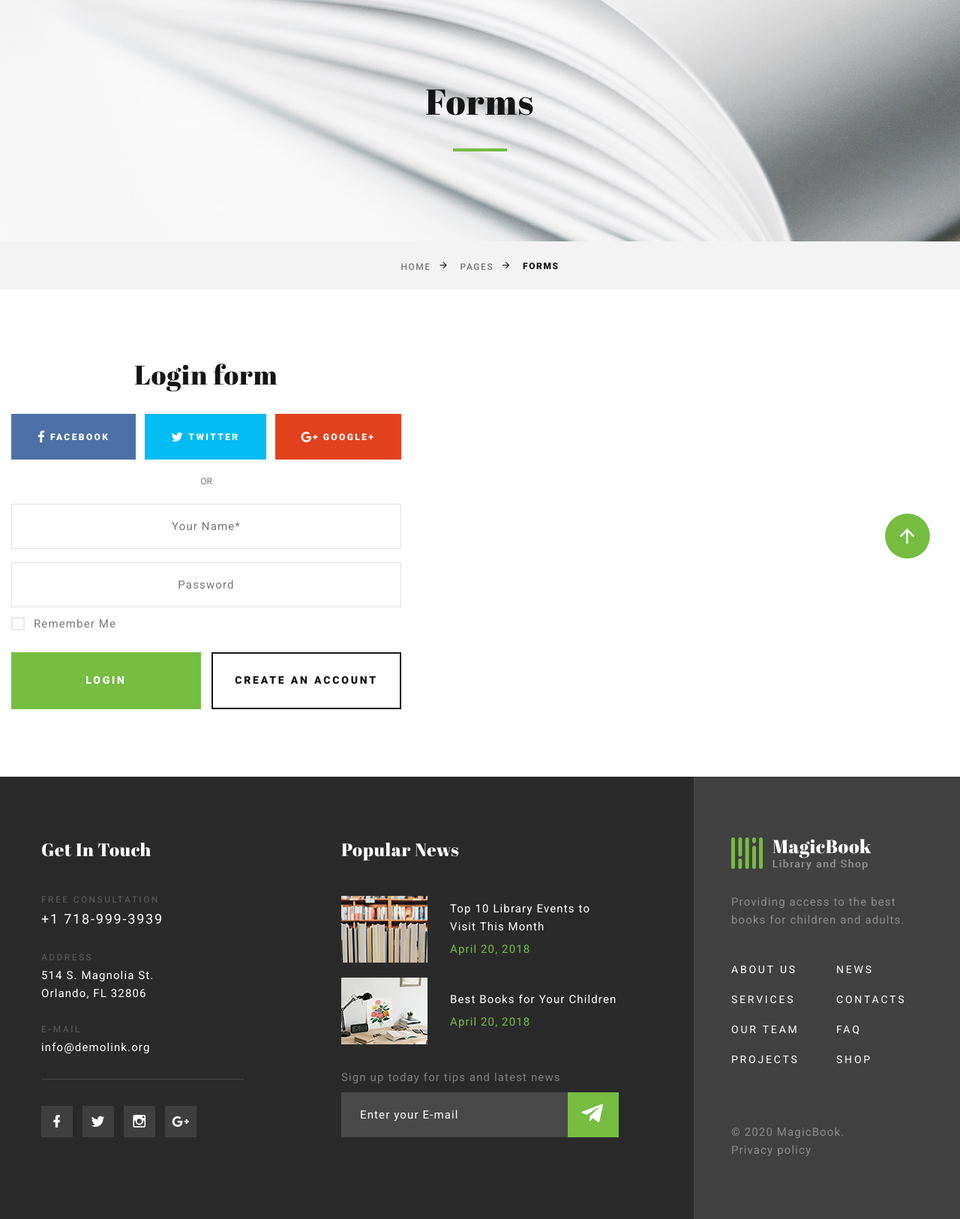
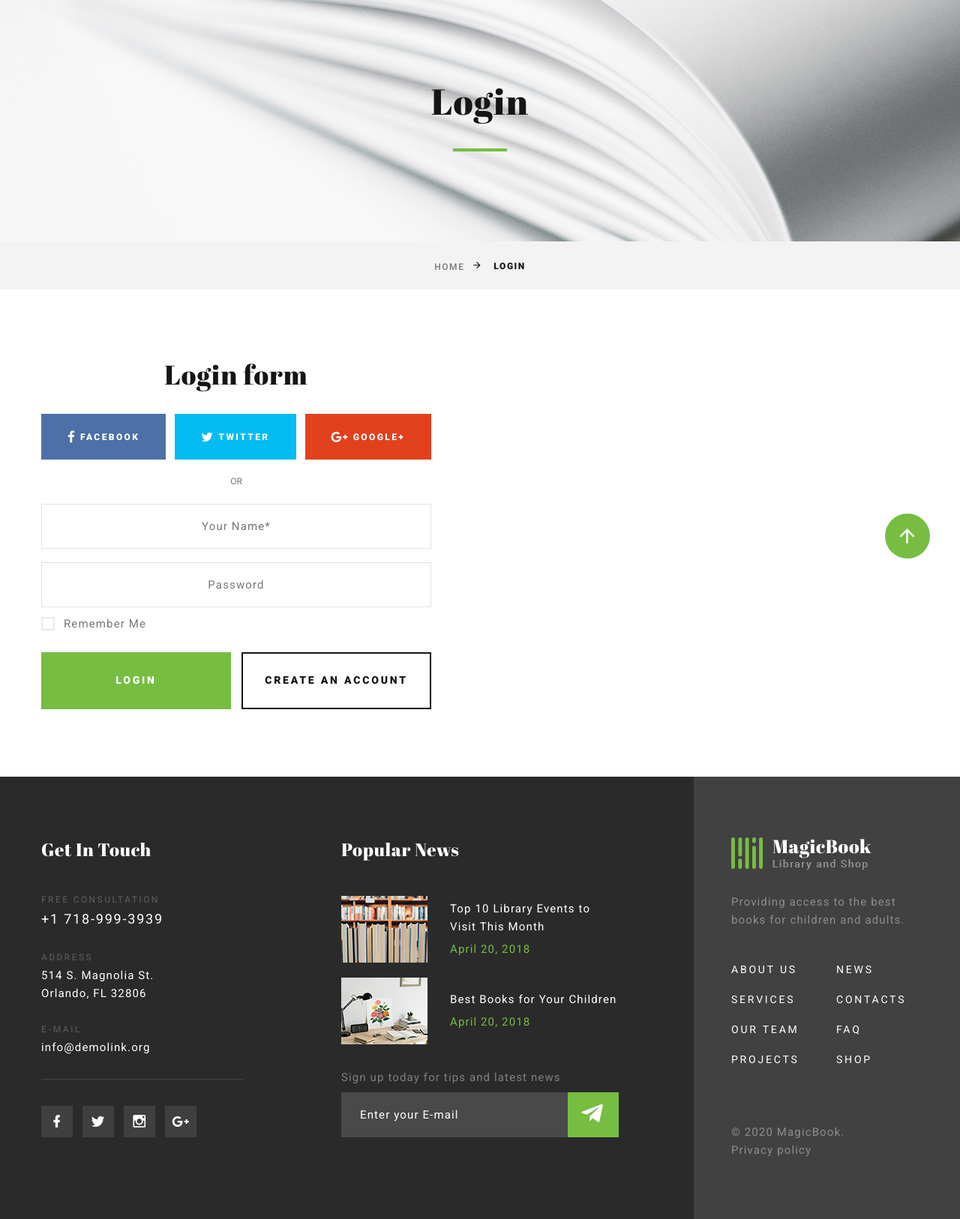
Before and after one commit to Shu-Naing/online_shopping, a Django app: template templates/login.html in a window 1280 px wide. Shown: the part 115-1741 px from the top of the page at 75% size. Run offline with Django 3.2, Linux system fonts and the light colour scheme; the template is opened without the code that fills it, so the values that code supplies are empty; some libraries are stand-ins or nearby versions.

```diff
--- a/shopping/settings.py
+++ b/shopping/settings.py
@@ -78,7 +78,7 @@ DATABASES = {
     'default': {
         'ENGINE': 'django.db.backends.postgresql_psycopg2',
         'NAME':  'shopping',
-        'USER': 'user',
+        'USER': 'myprojectuser',
 	    'PASSWORD': 'password',
 	    'HOST': 'localhost',
 	    'PORT': '',
--- a/shopping/urls.py
+++ b/shopping/urls.py
@@ -21,5 +21,6 @@ from main import views
 urlpatterns = [
     path('admin/', admin.site.urls),
     # path('registration/', )
-    url(r'^registration/$', views.registration)
+    url(r'^registration/$', views.registration),
+    url(r'^login/$', views.login),
 ]
--- a/templates/login.html
+++ b/templates/login.html
@@ -1,3 +1,4 @@
+{% load static %}
 <!DOCTYPE html>
 <html class="wide wow-animation" lang="en">
   <head>
@@ -6,12 +7,12 @@
     <meta name="viewport" content="width=device-width, height=device-height, initial-scale=1.0, maximum-scale=1.0, user-scalable=0">
     <meta http-equiv="X-UA-Compatible" content="IE=edge">
     <meta charset="utf-8">
-    <link rel="icon" href="images/favicon.ico" type="image/x-icon">
+    <link rel="icon" href="{% static 'images/favicon.ico' %}" type="image/x-icon">
     <!-- Stylesheets-->
     <link rel="stylesheet" type="text/css" href="//fonts.googleapis.com/css?family=Roboto:100,300,300i,400,500,600,700,900%7CRaleway:500%7CAbril+Fatface">
-    <link rel="stylesheet" href="css/bootstrap.css">
-    <link rel="stylesheet" href="css/fonts.css">
-    <link rel="stylesheet" href="css/style.css" id="main-styles-link">
+    <link rel="stylesheet" href="{% static 'css/bootstrap.css'%}">
+    <link rel="stylesheet" href="{% static 'css/fonts.css'%}">
+    <link rel="stylesheet" href="{% static 'css/style.css'%}" id="main-styles-link">
     <!--[if lt IE 10]>
     <div style="background: #212121; padding: 10px 0; box-shadow: 3px 3px 5px 0 rgba(0,0,0,.3); clear: both; text-align:center; position: relative; z-index:1;"><a href="http://windows.microsoft.com/en-US/internet-explorer/"><img src="images/ie8-panel/warning_bar_0000_us.jpg" border="0" height="42" width="820" alt="You are using an outdated browser. For a faster, safer browsing experience, upgrade for free today."></a></div>
     <script src="js/html5shiv.min.js"></script>
@@ -45,7 +46,7 @@
                   <!-- RD Navbar Toggle-->
                   <button class="rd-navbar-toggle" data-rd-navbar-toggle=".rd-navbar-nav-wrap"><span></span></button>
                   <!-- RD Navbar Brand-->
-                  <div class="rd-navbar-brand"><a class="brand" href="index.html"><img class="brand-logo-dark" src="images/logo-default-187x45.png" alt="" width="187" height="45"/></a></div>
+                  <div class="rd-navbar-brand"><a class="brand" href="index.html"><img class="brand-logo-dark" src="{% static 'images/logo-default-187x45.png'%}" alt="" width="187" height="45"/></a></div>
                 </div>
                 <div class="rd-navbar-main-element">
                   <div class="rd-navbar-nav-wrap">
@@ -130,22 +131,23 @@
       </header>
       <!-- Breadcrumbs -->
       <section class="bg-gray-7">
-        <div class="breadcrumbs-custom bg-image" style="background-image: url(images/bg-breadcrumbs.jpg);">
+        <div class="breadcrumbs-custom bg-image" style="background-image: url({% static 'images/bg-breadcrumbs.jpg'%});">
           <div class="container">
-            <h1 class="breadcrumbs-custom-title">Forms</h1>
+            <h1 class="breadcrumbs-custom-title">Login</h1>
             <div class="breadcrumbs-custom-decor"></div>
           </div>
         </div>
         <div class="container">
           <ul class="breadcrumbs-custom-path">
             <li><a href="index.html">Home</a></li>
-            <li><a href="#">Pages</a></li>
-            <li class="active">Forms</li>
+            <li class="active">Login</li>
           </ul>
         </div>
       </section>
       <!-- Forms-->
       <section class="section section-lg bg-default text-md">
+        <div class="container">
+          <div class="row row-50 justify-content-center justify-content-xl-between">
             <div class="col-md-10 col-lg-6">
               <div class="box-width-xl-520">
                 <h2>Login form</h2>
@@ -168,12 +170,14 @@
                       <div class="col-sm-6 col-lg-5 col-xl-6">
                         <button class="button button-block button-primary button-winona" type="submit">Login</button>
                       </div>
-                      <div class="col-sm-6 col-lg-7 col-xl-6"><a class="button button-block button-outline button-default-outline button-winona" href="#">Create an account</a></div>
+                      <div class="col-sm-6 col-lg-7 col-xl-6"><a class="button button-block button-outline button-default-outline button-winona" href="/registration">Create an account</a></div>
                     </div>
                   </form>
                 </div>
               </div>
             </div>
+          </div>
+        </div>
 
       </section>
 
@@ -210,7 +214,7 @@
                   <!-- Post Minimal-->
                   <article class="post post-minimal post-minimal-2">
                     <div class="unit unit-spacing-2 align-items-center flex-column text-center flex-sm-row text-sm-left">
-                      <div class="unit-left"><a class="post-minimal-figure" href="blog-post.html"><img src="images/post-1-115x89.jpg" alt="" width="115" height="89"/></a></div>
+                      <div class="unit-left"><a class="post-minimal-figure" href="blog-post.html"><img src="{% static 'images/post-1-115x89.jpg'%}" alt="" width="115" height="89"/></a></div>
                       <div class="unit-body">
                         <p class="post-minimal-title"><a href="blog-post.html">Top 10 Library Events to Visit This Month</a></p>
                         <div class="post-minimal-time">
@@ -224,7 +228,7 @@
                   <!-- Post Minimal-->
                   <article class="post post-minimal post-minimal-2">
                     <div class="unit unit-spacing-2 align-items-center flex-column text-center flex-sm-row text-sm-left">
-                      <div class="unit-left"><a class="post-minimal-figure" href="blog-post.html"><img src="images/post-2-115x89.jpg" alt="" width="115" height="89"/></a></div>
+                      <div class="unit-left"><a class="post-minimal-figure" href="blog-post.html"><img src="{% static 'images/post-2-115x89.jpg'%}" alt="" width="115" height="89"/></a></div>
                       <div class="unit-body">
                         <p class="post-minimal-title"><a href="blog-post.html">Best Books for Your Children</a></p>
                         <div class="post-minimal-time">
@@ -249,7 +253,7 @@
             </div>
             <div class="col-sm-10 col-md-12 col-lg-3 col-xl-3">
               <div class="oh-desktop">
-                <div class="inset-left-xl-20 wow slideInLeft"><a class="brand" href="index.html"><img src="images/logo-inverse-187x45.png" alt="" width="187" height="45"/></a>
+                <div class="inset-left-xl-20 wow slideInLeft"><a class="brand" href="index.html"><img src="{% static 'images/logo-inverse-187x45.png'%}" alt="" width="187" height="45"/></a>
                   <p>Providing access to the best books for children and adults.</p>
                   <ul class="footer-creative-list d-inline-block d-sm-block">
                     <li><a href="about-us.html">About us</a></li>
@@ -274,7 +278,7 @@
     <!-- Global Mailform Output-->
     <div class="snackbars" id="form-output-global"></div>
     <!-- Javascript-->
-    <script src="js/core.min.js"></script>
-    <script src="js/script.js"></script>
+    <script src="{% static 'js/core.min.js'%}"></script>
+    <script src="{% static 'js/script.js'%}"></script>
   </body>
 </html>
--- a/templates/registration.html
+++ b/templates/registration.html
@@ -7,7 +7,7 @@
     <meta name="viewport" content="width=device-width, height=device-height, initial-scale=1.0, maximum-scale=1.0, user-scalable=0">
     <meta http-equiv="X-UA-Compatible" content="IE=edge">
     <meta charset="utf-8">
-    <link rel="{% static 'images/favicon.ico' %}" type="image/x-icon">
+    <link rel="icon" href="{% static 'images/favicon.ico' %}" type="image/x-icon">
     <!-- Stylesheets-->
     <link rel="stylesheet" type="text/css" href="//fonts.googleapis.com/css?family=Roboto:100,300,300i,400,500,600,700,900%7CRaleway:500%7CAbril+Fatface">
     <link rel="stylesheet" href="{% static 'css/bootstrap.css' %}">
@@ -148,7 +148,7 @@
       <section class="section section-lg bg-default text-md-left">
         <div class="container">
           <div class="row row-50 justify-content-center justify-content-xl-between">
-            <div class="col-md-10 col-lg-12">
+            <div class="col-6">
               <div class="box-width-xl-520">
                 <h2>Register Here</h2>
                 <div class="form-login">
```
Also changed, not shown: main/views.py (+7 -2 lines).
